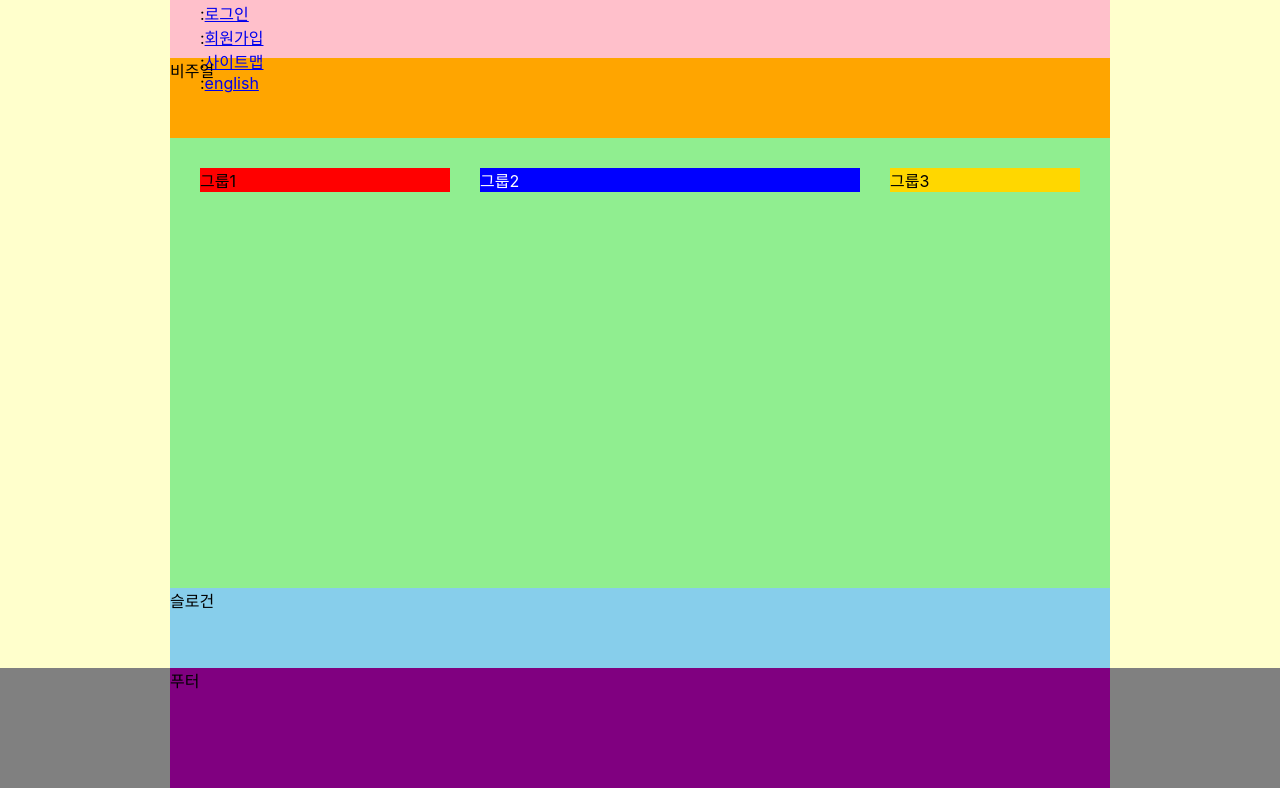
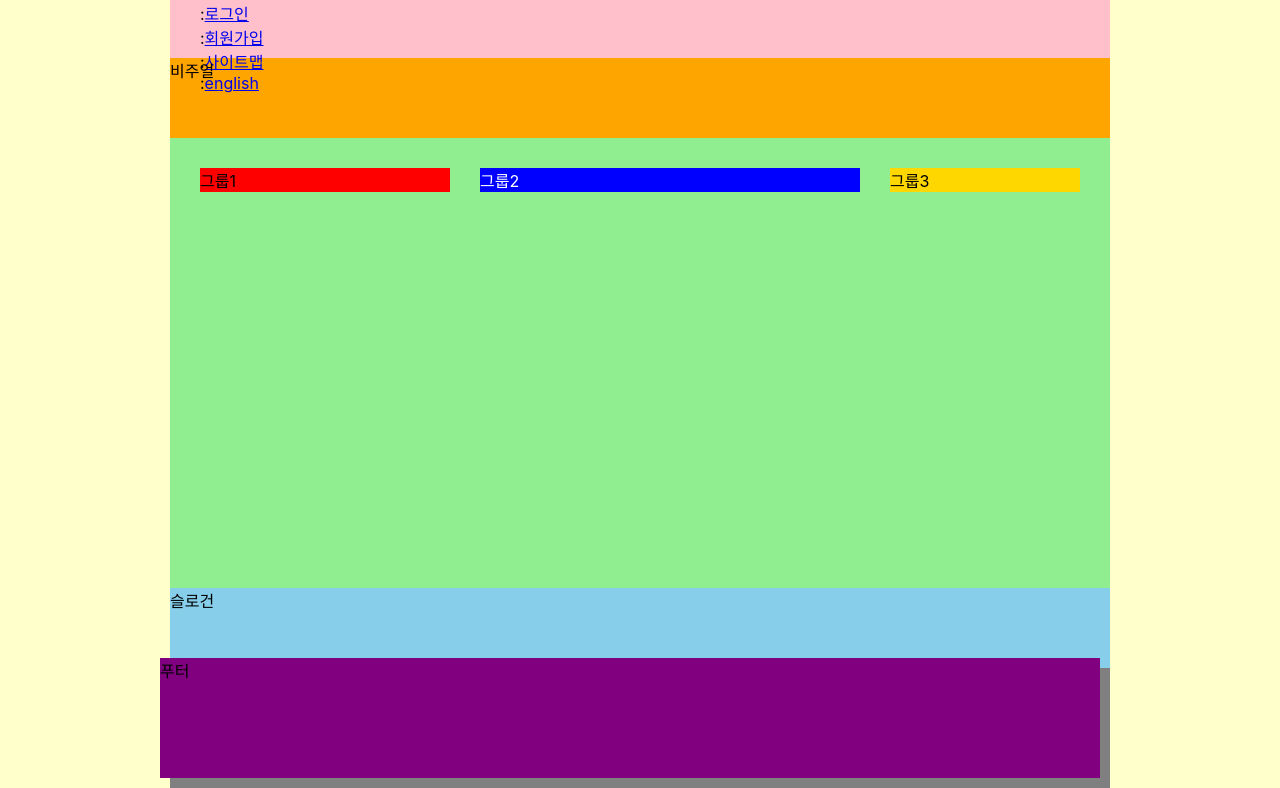
Before and after one commit to 5wintaek/HTML5, a website: page index.html in a window 1280 px wide. Shown: the part 62-850 px from the top of the page. Drawn offline with Linux system fonts and the light colour scheme; a web font is replaced by a local one.

Commit message:
그림자 테스트

```diff
--- a/styles/style.css
+++ b/styles/style.css
@@ -69,9 +69,14 @@ body{
 /* 푸터 */
 .footer{
   background-color: gray;
+  width: 940px;
+  margin: 0 auto;
 }
 
 .footer-inner{
   background-color: purple;
   height: 15vh;
+  position: relative;
+  top: -10px;
+  left:-10px
 }
```
